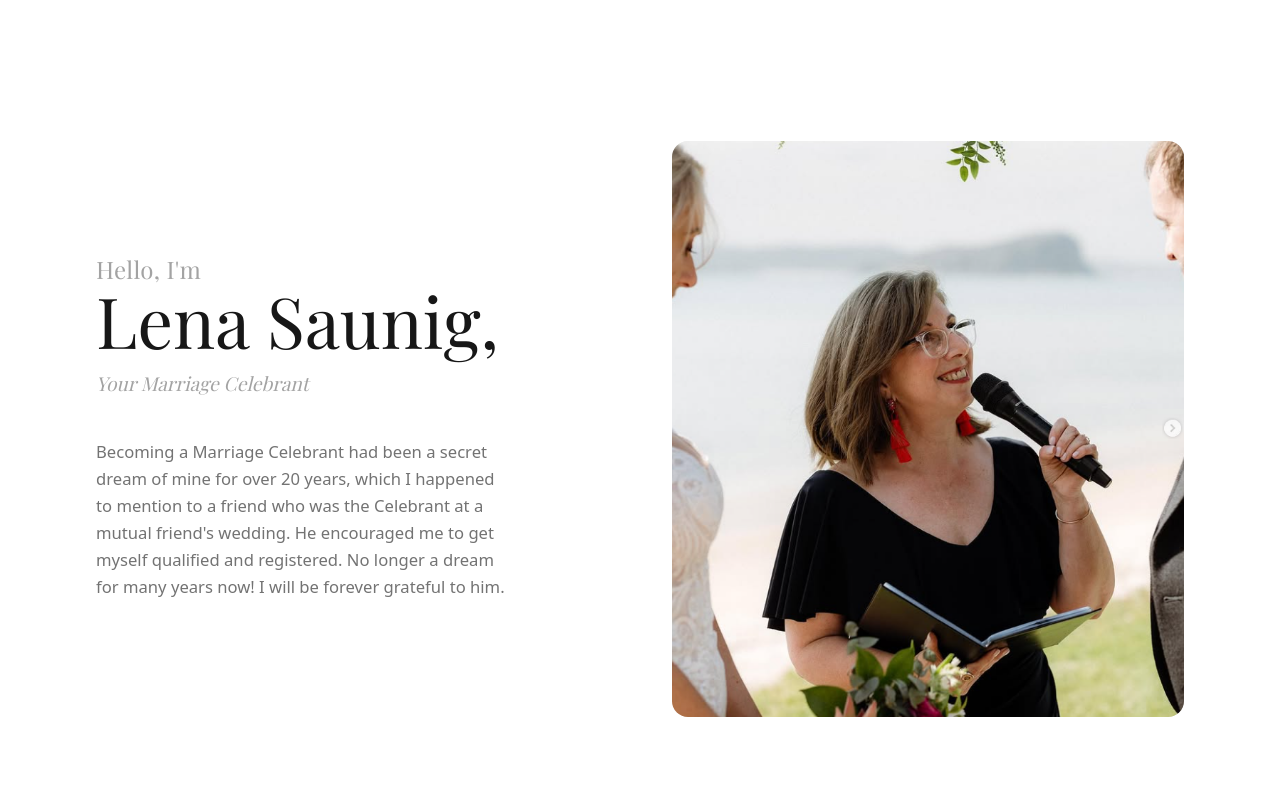
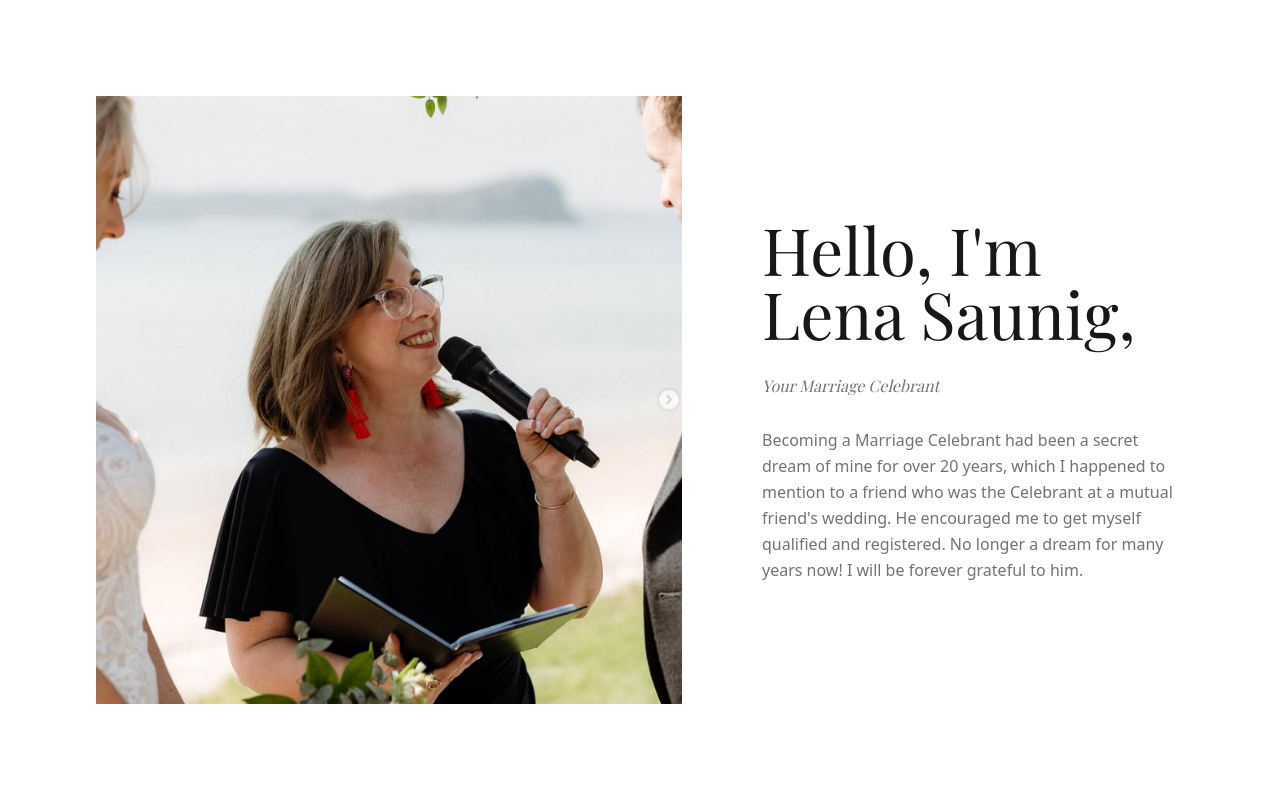
Before and after one commit to cryptotweezer/Loving_Love, a Next.js app: page /meet-lena in a window 1280 px wide. Shown: the top 800 px of the page. Built offline with nearby package versions, Linux system fonts and the light colour scheme; a web font is replaced by a local one.

Commit message:
Add horizontal Meet Lena intro

```diff
--- a/src/app/meet-lena/page.tsx
+++ b/src/app/meet-lena/page.tsx
@@ -1,5 +1,5 @@
 import type { Metadata } from "next";
-import Image from "next/image";
+import MeetLenaIntro from "@/components/home/MeetLenaIntro";
 
 export const metadata: Metadata = {
   title: "Meet Lena",
@@ -8,78 +8,5 @@ export const metadata: Metadata = {
 };
 
 export default function MeetLenaPage() {
-  return (
-    <>
-
-      {/* ══════════════════════════════════════════════════════════════════
-          SECTION 1 — Hello, I'm Lena
-      ══════════════════════════════════════════════════════════════════ */}
-      <section
-        className="relative bg-white grid md:grid-cols-[50fr_50fr] min-h-[100dvh]"
-        style={{ paddingTop: "var(--navbar-h)" }}
-      >
-
-        {/* ── Text column ────────────────────────────────────────────────── */}
-        <div className="flex flex-col justify-center
-                        px-8 sm:px-12 md:pl-16 xl:pl-24 md:pr-12
-                        py-16 md:py-20
-                        order-2 md:order-1">
-
-          {/* Eyebrow + Name — tight together */}
-          <h1
-            className="font-display font-normal text-neutral-900 leading-[1.02]"
-            style={{ fontSize: "clamp(2.75rem, 5.5vw, 4.75rem)" }}
-          >
-            <span
-              className="block text-neutral-400 font-normal"
-              style={{ fontSize: "clamp(1rem, 2vw, 1.5rem)", letterSpacing: "0.01em", marginBottom: "0.15em" }}
-            >
-              Hello, I&apos;m
-            </span>
-            Lena Saunig,
-          </h1>
-
-          {/* Sub-title */}
-          <p
-            className="font-display italic text-neutral-400 mt-3 mb-10"
-            style={{ fontSize: "clamp(1rem, 1.6vw, 1.2rem)" }}
-          >
-            Your Marriage Celebrant
-          </p>
-
-
-          {/* Body */}
-          <p
-            className="text-neutral-500 leading-relaxed"
-            style={{ fontSize: "clamp(0.9375rem, 1.3vw, 1.0625rem)", maxWidth: "44ch" }}
-          >
-            Becoming a Marriage Celebrant had been a secret dream of mine for over
-            20 years, which I happened to mention to a friend who was the Celebrant
-            at a mutual friend&apos;s wedding. He encouraged me to get myself qualified
-            and registered. No longer a dream for many years now! I will be forever
-            grateful to him.
-          </p>
-
-        </div>
-
-        {/* ── Image column ───────────────────────────────────────────────── */}
-        <div className="flex items-center order-1 md:order-2
-                        px-8 sm:px-12 md:pl-8 md:pr-16 xl:pr-24
-                        pt-8 pb-8 md:py-16">
-          <div className="relative w-full rounded-2xl overflow-hidden bg-neutral-100
-                          h-[70vw] md:h-[min(72dvh,620px)]">
-            <Image
-              src="/images/lena1.png"
-              alt="Lena Saunig — Loving Love"
-              fill
-              className="object-cover object-center"
-              priority
-            />
-          </div>
-        </div>
-
-      </section>
-
-    </>
-  );
+  return <MeetLenaIntro />;
 }
--- /dev/null
+++ b/src/components/home/MeetLenaIntro.tsx
@@ -0,0 +1,170 @@
+"use client";
+
+import Image from "next/image";
+import { motion, useScroll, useTransform } from "motion/react";
+import { useRef } from "react";
+
+export default function MeetLenaIntro() {
+  const containerRef = useRef<HTMLDivElement>(null);
+
+  const { scrollYProgress } = useScroll({
+    target: containerRef,
+    offset: ["start start", "end end"],
+  });
+
+  const trackX = useTransform(
+    scrollYProgress,
+    [0, 0.18, 0.62, 1],
+    ["0vw", "0vw", "-100vw", "-100vw"]
+  );
+
+  const firstTextOpacity = useTransform(scrollYProgress, [0, 0.18, 0.5], [1, 1, 0]);
+  const firstTextY = useTransform(scrollYProgress, [0, 0.18, 0.5], [0, 0, -24]);
+  const secondTextOpacity = useTransform(scrollYProgress, [0.42, 0.62], [0, 1]);
+  const secondTextY = useTransform(scrollYProgress, [0.42, 0.62], [32, 0]);
+
+  return (
+    <section ref={containerRef} className="relative h-[260vh] bg-white">
+      <div className="sticky top-0 h-[100dvh] overflow-hidden bg-white">
+        <motion.div className="absolute inset-0 flex" style={{ x: trackX }}>
+          <Panel>
+            <div className="grid w-full max-w-7xl gap-10 md:grid-cols-[minmax(0,1.25fr)_minmax(360px,0.9fr)] md:gap-14 xl:gap-20">
+              <motion.div
+                className="relative h-[72vw] min-h-[320px] md:h-[min(76dvh,720px)]"
+                style={{ opacity: firstTextOpacity }}
+              >
+                <motion.div
+                  className="absolute left-0 top-0 h-full w-full overflow-hidden bg-neutral-100"
+                  whileHover={{ scale: 1.035 }}
+                  transition={{ duration: 0.5, ease: "easeOut" }}
+                >
+                  <Image
+                    src="/images/lena1.png"
+                    alt="Lena Saunig"
+                    fill
+                    className="object-cover"
+                    sizes="(max-width: 768px) 100vw, 42vw"
+                    priority
+                  />
+                </motion.div>
+              </motion.div>
+
+              <div className="flex flex-col justify-center md:max-w-[470px] md:justify-self-end">
+                <motion.h1
+                  className="font-display font-normal text-neutral-900 leading-[0.98] mb-7"
+                  style={{
+                    fontSize: "clamp(3.25rem, 5.1vw, 5.75rem)",
+                    opacity: firstTextOpacity,
+                    y: firstTextY,
+                  }}
+                >
+                  Hello, I&apos;m Lena Saunig,
+                </motion.h1>
+
+                <motion.p
+                  className="font-display italic text-neutral-500 leading-relaxed mb-7"
+                  style={{
+                    fontSize: "clamp(1rem, 1.25vw, 1.2rem)",
+                    opacity: firstTextOpacity,
+                    y: firstTextY,
+                  }}
+                >
+                  Your Marriage Celebrant
+                </motion.p>
+
+                <motion.p
+                  className="text-neutral-500 leading-relaxed"
+                  style={{
+                    fontSize: "clamp(1rem, 1.25vw, 1.2rem)",
+                    opacity: firstTextOpacity,
+                    y: firstTextY,
+                  }}
+                >
+                  Becoming a Marriage Celebrant had been a secret dream of mine for over
+                  20 years, which I happened to mention to a friend who was the Celebrant
+                  at a mutual friend&apos;s wedding. He encouraged me to get myself qualified
+                  and registered. No longer a dream for many years now! I will be forever
+                  grateful to him.
+                </motion.p>
+              </div>
+            </div>
+          </Panel>
+
+          <Panel>
+            <div className="grid w-full max-w-7xl gap-10 md:grid-cols-[minmax(0,1.25fr)_minmax(360px,0.9fr)] md:gap-14 xl:gap-20">
+              <motion.div
+                className="relative h-[72vw] min-h-[320px] md:h-[min(72dvh,680px)]"
+                style={{ opacity: secondTextOpacity }}
+              >
+                <motion.div
+                  className="absolute left-0 top-[4%] h-[58%] w-[64%] overflow-hidden bg-neutral-100"
+                  whileHover={{ scale: 1.035 }}
+                  transition={{ duration: 0.5, ease: "easeOut" }}
+                >
+                  <Image
+                    src="/images/lena3.png"
+                    alt="Lena Saunig"
+                    fill
+                    className="object-cover"
+                    sizes="(max-width: 768px) 70vw, 42vw"
+                  />
+                </motion.div>
+
+                <motion.div
+                  className="absolute bottom-[4%] right-0 z-10 h-[48%] w-[52%] overflow-hidden bg-neutral-100"
+                  whileHover={{ scale: 1.035 }}
+                  transition={{ duration: 0.5, ease: "easeOut" }}
+                >
+                  <Image
+                    src="/images/lena4.png"
+                    alt="Lena connecting with people"
+                    fill
+                    className="object-cover"
+                    sizes="(max-width: 768px) 60vw, 34vw"
+                  />
+                </motion.div>
+              </motion.div>
+
+              <div className="flex flex-col justify-center md:max-w-[470px] md:justify-self-end">
+                <motion.h2
+                  className="font-display font-normal text-neutral-900 leading-[0.98] mb-7"
+                  style={{
+                    fontSize: "clamp(2.45rem, 3.7vw, 4.35rem)",
+                    opacity: secondTextOpacity,
+                    y: secondTextY,
+                  }}
+                >
+                  I&apos;m passionate about love, people, communication and connection
+                </motion.h2>
+
+                <motion.p
+                  className="text-neutral-500 leading-relaxed"
+                  style={{
+                    fontSize: "clamp(1rem, 1.25vw, 1.2rem)",
+                    opacity: secondTextOpacity,
+                    y: secondTextY,
+                  }}
+                >
+                  I have a varied background; from advertising and public relations,
+                  to education, counselling and supporting parents &amp; teens to
+                  connect, and I place great value on taking the time to get to know
+                  the people I work with.
+                </motion.p>
+              </div>
+            </div>
+          </Panel>
+        </motion.div>
+      </div>
+    </section>
+  );
+}
+
+function Panel({ children }: { children: React.ReactNode }) {
+  return (
+    <div
+      className="flex h-full w-screen flex-shrink-0 items-center px-6 pb-12 pt-[calc(var(--navbar-h)+2rem)] md:px-16 md:py-20 xl:px-24"
+    >
+      {children}
+    </div>
+  );
+}
```
